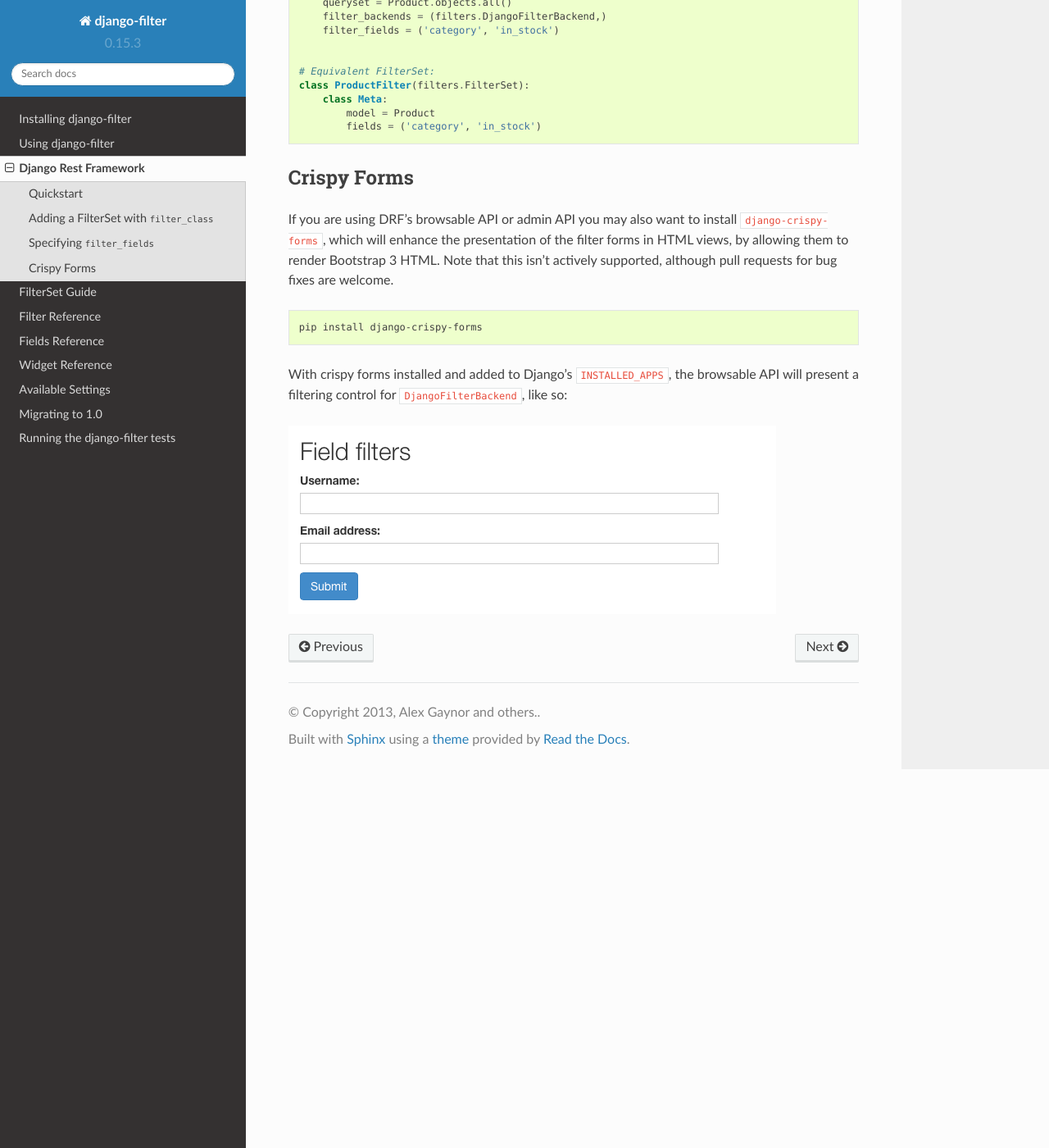
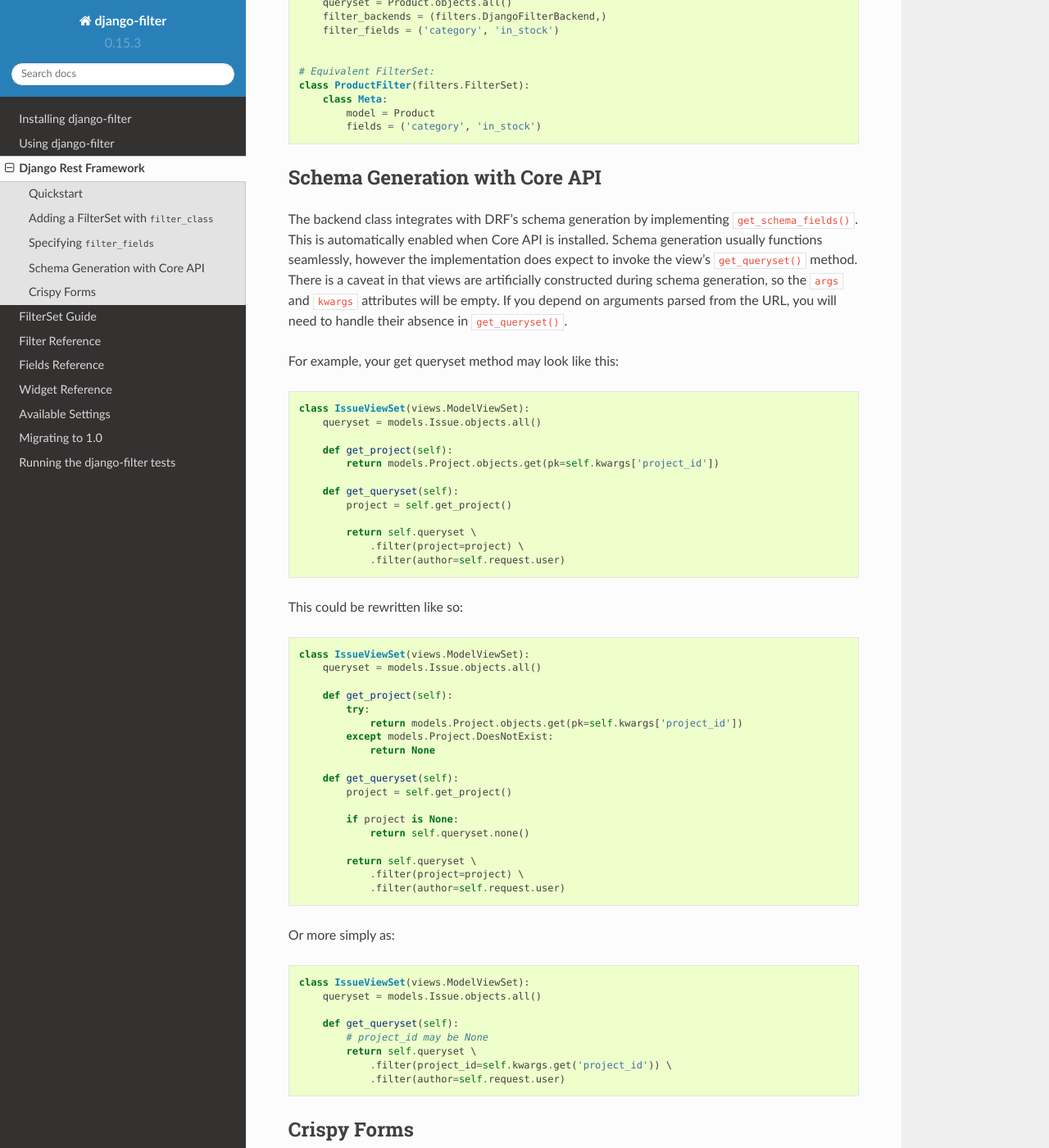
Before and after one commit to carltongibson/django-filter, a Sphinx documentation site: the page built from docs/rest_framework.txt, in a window 1280 px wide and 1400 px high, scrolled down 1660 px. Shown: the whole window at 82% size. Built offline with Sphinx 7.4.7 and the Read the Docs theme 2.0.0, drawn with Linux system fonts in a browser that asks for light colours.

Commit message:
Add schema generation caveat

```diff
--- a/docs/rest_framework.txt
+++ b/docs/rest_framework.txt
@@ -98,6 +98,65 @@ You may bypass creating a ``FilterSet`` by instead adding ``filter_fields`` to y
             fields = ('category', 'in_stock')
 
 
+Schema Generation with Core API
+-------------------------------
+
+The backend class integrates with DRF's schema generation by implementing ``get_schema_fields()``. This is automatically enabled when Core API is installed. Schema generation usually functions seamlessly, however the implementation does expect to invoke the view's ``get_queryset()`` method. There is a caveat in that views are artificially constructed during schema generation, so the ``args`` and ``kwargs`` attributes will be empty. If you depend on arguments parsed from the URL, you will need to handle their absence in ``get_queryset()``.
+
+For example, your get queryset method may look like this:
+
+.. code-block:: python
+
+    class IssueViewSet(views.ModelViewSet):
+        queryset = models.Issue.objects.all()
+
+        def get_project(self):
+            return models.Project.objects.get(pk=self.kwargs['project_id'])
+
+        def get_queryset(self):
+            project = self.get_project()
+
+            return self.queryset \
+                .filter(project=project) \
+                .filter(author=self.request.user)
+
+This could be rewritten like so:
+
+.. code-block:: python
+
+    class IssueViewSet(views.ModelViewSet):
+        queryset = models.Issue.objects.all()
+
+        def get_project(self):
+            try:
+                return models.Project.objects.get(pk=self.kwargs['project_id'])
+            except models.Project.DoesNotExist:
+                return None
+
+        def get_queryset(self):
+            project = self.get_project()
+
+            if project is None:
+                return self.queryset.none()
+
+            return self.queryset \
+                .filter(project=project) \
+                .filter(author=self.request.user)
+
+Or more simply as:
+
+.. code-block:: python
+
+    class IssueViewSet(views.ModelViewSet):
+        queryset = models.Issue.objects.all()
+
+        def get_queryset(self):
+            # project_id may be None
+            return self.queryset \
+                .filter(project_id=self.kwargs.get('project_id')) \
+                .filter(author=self.request.user)
+
+
 Crispy Forms
 ------------
 
```
